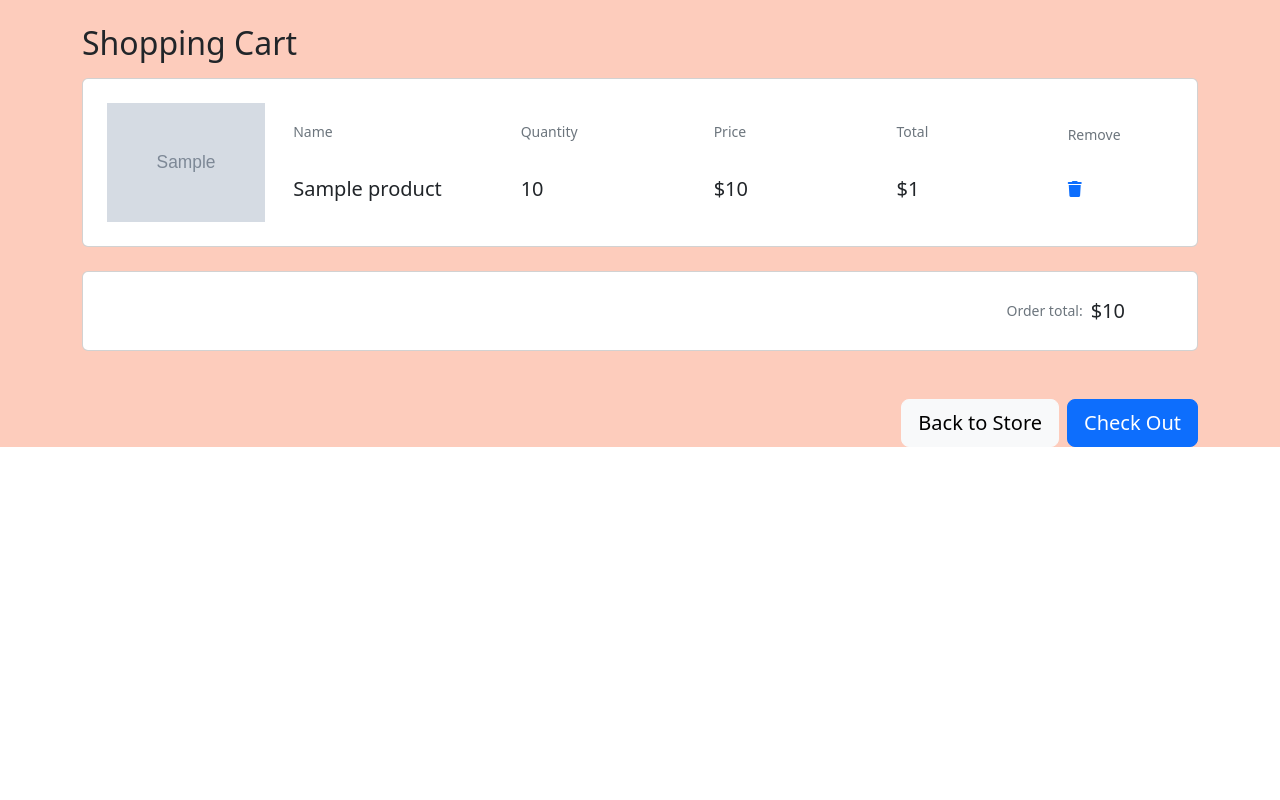
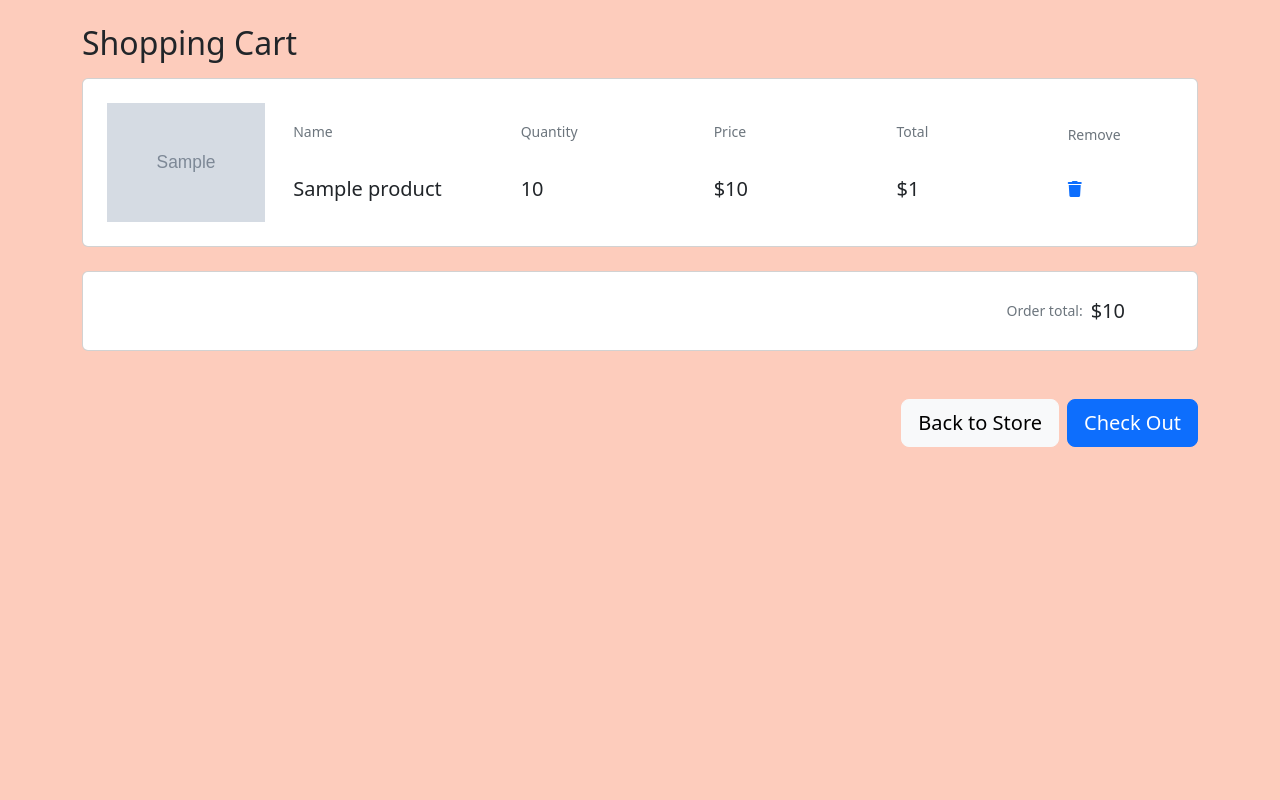
Before and after one commit to parsapap/online-shop, a Django app: template shop_django/M/orders/templates/orders/cart.html in a window 1280 px wide. Run offline with Django 4.2, Linux system fonts and the light colour scheme; the template is opened without the code that fills it: most values are stand-ins (such as "Sample title", 1, 10 or a date in 2020); grey boxes marked "Sample" are stand-in pictures; some libraries are stand-ins or nearby versions.

Commit message:
Order | cart.html | Edit cart.html

```diff
--- a/shop_django/M/orders/templates/orders/cart.html
+++ b/shop_django/M/orders/templates/orders/cart.html
@@ -25,7 +25,7 @@
     {#    </style>#}
 </head>
 <body>
-<section class="h-100" style="background-color: #fdccbc;">
+<section class="vh-100" style="background-color: #fdccbc;">
     <div class="container">
         <div class="row d-flex justify-content-center align-items-center">
             <div class="col">
```
